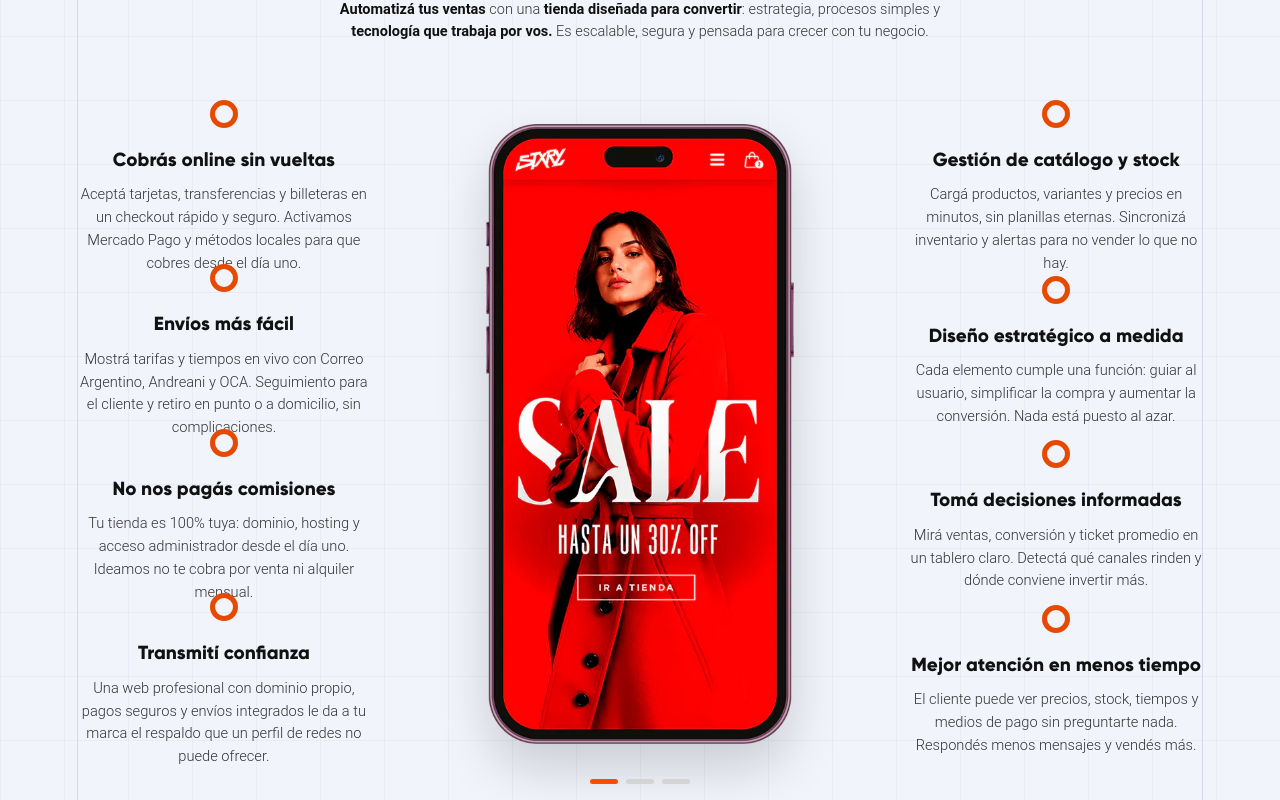
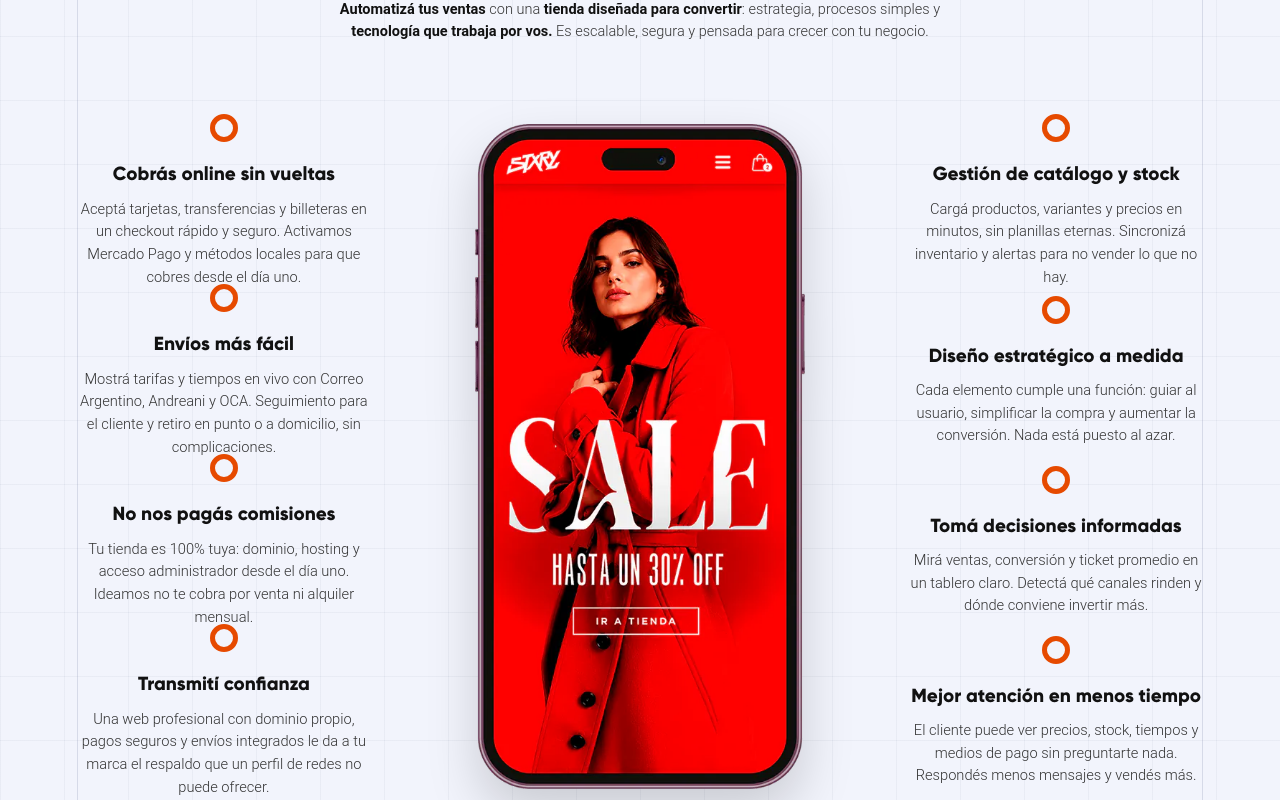
Before and after one commit to ideamosestudio/ideamosdemo, a Next.js app: page / in a window 1280 px wide. Shown: the part 1660-2460 px from the top of the page. Built offline with nearby package versions, Linux system fonts and the light colour scheme.

Commit message:
Ajustar modulos de bullets y mockups

```diff
--- /dev/null
+++ b/app/layout-request-2026-09-02.css
@@ -0,0 +1,60 @@
+/* Ajustes desktop solicitados el 02/09/2026. */
+@media (min-width:1101px){
+  /* Home: 15 px adicionales entre cada bullet y mockup a la misma altura. */
+  #site-root .home-page .shop-layout{
+    --home-shop-height:clamp(665px,calc(42vw + 45px),805px);
+    align-items:stretch!important;
+  }
+
+  #site-root .home-page .shop-column{
+    grid-template-rows:repeat(4,minmax(0,1fr))!important;
+    row-gap:15px!important;
+    height:var(--home-shop-height)!important;
+  }
+
+  #site-root .home-page .phone-stage.phone-swap{
+    height:var(--home-shop-height)!important;
+    min-height:var(--home-shop-height)!important;
+  }
+
+  /* Diseño web: franja central compacta, textos más cortos y ritmo de bullets consistente. */
+  #site-root .internal-page .design-problems-layout{
+    --design-problems-height:clamp(700px,42vw,805px);
+    width:min(1130px,72vw)!important;
+    grid-template-columns:minmax(0,500px) minmax(300px,430px)!important;
+    gap:clamp(70px,5.2vw,100px)!important;
+    align-items:stretch!important;
+  }
+
+  #site-root .internal-page .design-problems-list{
+    grid-template-rows:repeat(4,minmax(0,1fr))!important;
+    row-gap:15px!important;
+    width:100%!important;
+    height:var(--design-problems-height)!important;
+  }
+
+  #site-root .internal-page .design-problems-list article{
+    width:100%!important;
+    padding:18px 0!important;
+  }
+
+  #site-root .internal-page .design-problems-list article>div{
+    width:100%!important;
+    max-width:460px!important;
+  }
+
+  #site-root .internal-page .design-phone-video{
+    width:100%!important;
+    height:var(--design-problems-height)!important;
+    min-height:var(--design-problems-height)!important;
+  }
+
+  #site-root .internal-page .design-phone-sequence img{
+    width:100%!important;
+    max-width:430px!important;
+    height:100%!important;
+    aspect-ratio:auto!important;
+    object-fit:contain!important;
+    object-position:center!important;
+  }
+}
--- a/app/layout.tsx
+++ b/app/layout.tsx
@@ -25,6 +25,7 @@ import "./eyebrows.css";
 import "./split-module-consistency.css";
 import "./home-module-spacing-trial.css";
 import "./desktop-layout-request-2026-08-31.css";
+import "./layout-request-2026-09-02.css";
 
 const homeMetadata = createPageMetadata({
   title: "Diseño web y marketing digital | Ideamos",
```
